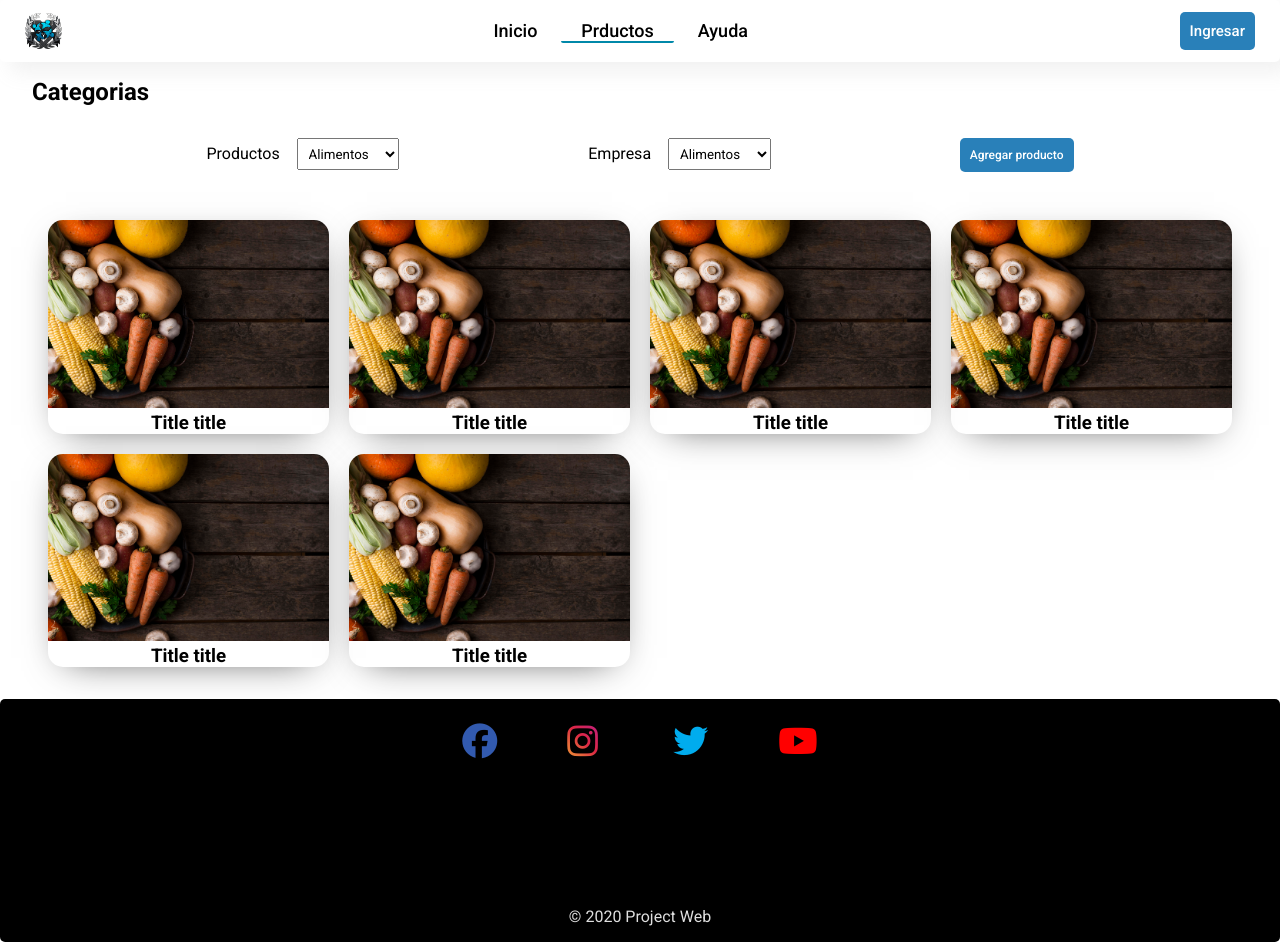
After one commit to dev-jackson/Proyecto_Web, a PHP site: page /views/product.html in a window 1280 px wide. The commit adds this page. Run offline with PHP 8.4, Linux system fonts and the light colour scheme; some libraries are stand-ins or nearby versions.

Commit message:
Add products

```diff
--- a/src/css/generalStyle.css
+++ b/src/css/generalStyle.css
@@ -7,7 +7,7 @@
     box-sizing: border-box;
 }
 body{
-    background: #F1F1F1;
+    background: #FFF;
     transition: .3s ease all;
 }
 li, a, button{
@@ -42,25 +42,11 @@ header{
 .nav_links li a:hover{
     color: #0088a9;
 }
-/*.menu_links{
-    float: left;
-    overflow: hidden;
-    border-radius: 5px;
-    width: auto;
-    list-style: none;
-    display: -webkit-box;
-    display: -ms-flexbox;
-    display: flex;
-    -webkit-box-pack: justify;
-      -ms-flex-pack: justify;
-          justify-content: space-between;
-    -webkit-box-align: center;
-      -ms-flex-align: center;
-          align-items: center;
-    padding: 10px .2%;
-    -webkit-transition: .3s ease all;
-    transition: .3s ease all;
-}*/
+.active{
+    border-bottom: 2px solid #0088a9;
+    border-bottom-left-radius: 2px;
+    border-bottom-right-radius: 2px;
+}
 .switch{
     width: 55px;
     border: none;
@@ -103,9 +89,174 @@ header{
     left: unset;
     right: 0;
 }
-
+.btnLogin{
+    color: white;
+    font-size: 15px;
+    font-weight: 500;
+    padding: 10px;
+    border: none;
+    background-color: #2980B9;
+    border-radius: 5px;
+}
+.btnLogin:hover{
+    cursor: pointer;
+    background-color: #216794;
+}
 .menu{
     display: none;
+}
+/*------------- Body -------------*/
+.sub-container{
+
+    text-align: center;
+    padding: 2em;
+}
+.sections-initial{
+    margin: 0em 5em;
+    display: flex;
+    padding: 2em;
+}
+.img-section{
+    align-content: center;
+}
+.img-section > img{
+    width: 100%
+}
+.text-initial{
+    margin: 2em;
+    width: 75%;
+    text-align: left;
+    padding-left: 1em;
+}
+.text-initial >h1{
+    margin-bottom: 10px
+}
+.list-promises{
+    list-style: none;
+    padding: 1em;
+}
+#promise{
+    margin: 10px 0px;
+    font-weight: 100;
+}
+.cat-matriz{
+    padding: 1em 20em;
+    text-align: center;
+    display: grid;
+    grid-template-columns: repeat(auto-fill,minmax(40%,auto));
+    column-gap: 50px;
+    row-gap: 20px;
+}
+.cat-card{
+    height: 100%;
+    border-radius: 15px;
+    -webkit-box-shadow: 0px 9px 37px -18px rgba(0,0,0,0.75);
+    -moz-box-shadow: 0px 9px 37px -18px rgba(0,0,0,0.75);
+    box-shadow: 0px 9px 37px -18px rgba(0,0,0,0.75);
+}
+.cat-card:hover{
+    opacity: .8;
+}
+.card-img > img{
+    border-top-left-radius: 15px;
+    border-top-right-radius:15px;
+    width: 100%
+}
+/*------------- Business --------- */
+
+.img-bnss{
+    padding: 1em;
+}
+.container-bnss{
+    height: 100%;
+    justify-content: center;
+    align-items: center;
+    box-shadow: 0 4px 8px 0 rgba(0, 0, 0, 0.2), 0 6px 20px 0 rgba(0, 0, 0, 0.19);
+    margin: 5em 15em;
+    border-radius: 5px;
+    display: flex;
+}
+
+.data-form{
+    width: 100%;
+    transition:
+}
+.bnss-form{
+    padding: 1em 2em;
+}
+.bnss-form > h1{
+    margin-bottom: 1em;
+}
+.bnss-form > label{
+    margin-bottom: 5px;
+}
+.bnss-form > input{
+    display: block;
+    margin-bottom: 2em;
+}
+.bnss-form > input[type=text]{
+    border-radius: 5px;
+    padding: 10px;
+    width: 90%;
+    border: 1px solid rgba(0, 0, 0, 0.2);
+}
+.bnss-form > input[type=text]:focus{
+    border: 1px solid rgba(0, 0, 0, 0.5);
+}
+.bnss-form{
+    height: 100%;
+}
+.btns-bnss{
+    margin-top: 2em;
+}
+select{
+    padding: .5em;
+    margin-left: 1em;
+}
+.btns-bnss > input[type=submit]{
+    padding: 10px;
+    width: 90px;
+    border: 0px;
+    background-color: #2980B9;
+    color: white;
+    border-radius: 5px;
+    margin: 5px;
+}
+.btns-bnss > input[type=button]{
+    padding: 10px;
+    width: 90px;
+    border: 0px;
+    background-color: #C0392B;
+    color: white;
+    border-radius: 5px;
+    margin: 5px;
+}
+/*------------- Products --------- */
+.items{
+    padding: 1em 1em;
+    text-align: center;
+    display: grid;
+    grid-template-columns: repeat(auto-fill,minmax(20%,auto));
+    column-gap: 20px;
+    row-gap: 20px;
+}
+.container-cat{
+    padding: 1em 2em;
+}
+.combo-cat{
+    padding: 2em 5em;
+    justify-content: space-around;
+    display: flex;
+}
+#btnAddProduct{
+    border: none;
+    padding: 10px;
+    border-radius: 5px;
+    color: white;
+    font-weight: 500;
+    font-size: 12px;
+    background-color: #2980B9;
+
 }
 /*------------- Footer ----------- */
 footer{
@@ -144,7 +295,15 @@ footer{
     text-align: center;
     color: rgba(255, 255, 255, 0.876);
 }
+@media(max-width: 920px){
+    .container-bnss{
+        margin: 1em;
+        display: block;
+    }
+
+}
 @media(max-width: 720px){
+
     .logo{
         width:7%;
     }
--- /dev/null
+++ b/views/product.html
@@ -0,0 +1,134 @@
+<!DOCTYPE html>
+<html lang="en">
+<head>
+    <meta charset="UTF-8">
+    <meta name="viewport" content="width=device-width, initial-scale=1.0">
+    <title>Project Web</title>
+    <link rel="shortcut icon" href="../src/imgs/pngwing.com.png" type="image/x-icon">
+    <script src="https://kit.fontawesome.com/19e3965ce4.js" crossorigin="anonymous"></script>
+    <link rel="stylesheet" href="../src/css/generalStyle.css">
+    <link rel="stylesheet" href="../src/css/darkMode.css">
+    <script src="https://unpkg.com/sweetalert/dist/sweetalert.min.js"></script>
+</head>
+<body>
+    <div class="container">
+       <header>
+            <img src="../src/imgs/pngwing.com.png" alt="" class="logo">
+            <nav class="nav_links" id="nav_links">
+                <ul>
+                    <li class="item"><a href="#">Inicio</a></li>
+                    <li class="item active"><a href="#">Prductos</a></li>
+                    <li class="item"><a href="#">Ayuda</a></li>
+                </ul>
+            </nav>
+            <button type="button" name="button" class="btnLogin">
+                Ingresar
+            </button>
+            <!---<button class="switch" id="switch">
+                <span><i class="fas fa-sun"></i></span>
+                <span><i class="fas fa-moon"></i></span>
+            </button>---->
+           <a href="#" class="menu"> <span><i class="fas fa-ellipsis-v" ></i></span></a>
+        </header>
+        <div class="container-cat">
+            <section class="">
+                <h1>Categorias</h1>
+            </section>
+            <section class="combo-cat">
+                <div class="cat-products">
+                    <label for="">Productos</label>
+                    <select class="" name="">
+                        <option value="0">Alimentos</option>
+                        <option value="1">Juegos</option>
+                        <option value="2">Electronica</option>
+                    </select>
+                </div>
+                <div class="cat-business">
+                    <label for="">Empresa</label>
+                    <select class="" name="">
+                        <option value="0">Alimentos</option>
+                        <option value="1">Juegos</option>
+                        <option value="2">Electronica</option>
+                    </select>
+                </div>
+                <a href="../views/add_products.html" id="btnAddProduct">Agregar producto</a>
+            </section>
+            <section class="items">
+                <div class="cat-card">
+                    <section class="card-img">
+                        <img src="../src/imgs/aliment.jpg" alt="">
+                    </section>
+                    <section class="cat-title">
+                        <h1>Title title</h1>
+                    </section>
+                </div>
+                <div class="cat-card">
+                    <section class="card-img">
+                        <img src="../src/imgs/aliment.jpg" alt="">
+                    </section>
+                    <section class="cat-title">
+                        <h1>Title title</h1>
+                    </section>
+                </div>
+                <div class="cat-card">
+                    <section class="card-img">
+                        <img src="../src/imgs/aliment.jpg" alt="">
+                    </section>
+                    <section class="cat-title">
+                        <h1>Title title</h1>
+                    </section>
+                </div>
+                <div class="cat-card">
+                    <section class="card-img">
+                        <img src="../src/imgs/aliment.jpg" alt="">
+                    </section>
+                    <section class="cat-title">
+                        <h1>Title title</h1>
+                    </section>
+                </div>
+                <div class="cat-card">
+                    <section class="card-img">
+                        <img src="../src/imgs/aliment.jpg" alt="">
+                    </section>
+                    <section class="cat-title">
+                        <h1>Title title</h1>
+                    </section>
+                </div>
+                <div class="cat-card">
+                    <section class="card-img">
+                        <img src="../src/imgs/aliment.jpg" alt="">
+                    </section>
+                    <section class="cat-title">
+                        <h1>Title title</h1>
+                    </section>
+                </div>
+            </section>
+        </div>
+        <footer>
+            <div class="social">
+                <ul>
+                    <li><span class="face"><i class="fab fa-facebook" style="color: #325aaf;"></i></span></li>
+                    <li><span><i class="fab fa-instagram insta" ></i></span></span></li>
+                    <li><span><i class="fab fa-twitter twi" ></i></span></li>
+                    <li><i class="fab fa-youtube you" ></i></li>
+                </ul>
+            </div>
+            <div class="tabs">
+                <ul>
+                    <li><a href="#"></a></li>
+                    <li><a href="#"></a></li>
+                    <li><a href="#"></a></li>
+                    <li><a href="#"></a></li>
+                    <li><a href="#"></a></li>
+                </ul>
+            </div>
+            <div class="dutys">
+                <p>
+                    <span>&copy; 2020 Project Web</span>
+                </p>
+            </div>
+        </footer>
+    </div>
+    <script src="../src/js/index.js"></script>
+</body>
+</html>
```
Also changed, not shown: index.html (+3 -49 lines), src/js/index.js (+47 -2 lines), views/add_products.html (added, +91 -0 lines), views/business.html (added, +49 -0 lines), views/home.html (added, +104 -0 lines), views/login.html (added, +27 -0 lines), src/imgs/add_card.svg (added), src/imgs/aliment.jpg (added), src/imgs/business.svg (added), src/imgs/catGames.jpg (added), src/imgs/deliverydron.svg (added), src/imgs/lefBannerBusiness.jpg (added), 1 other file.
